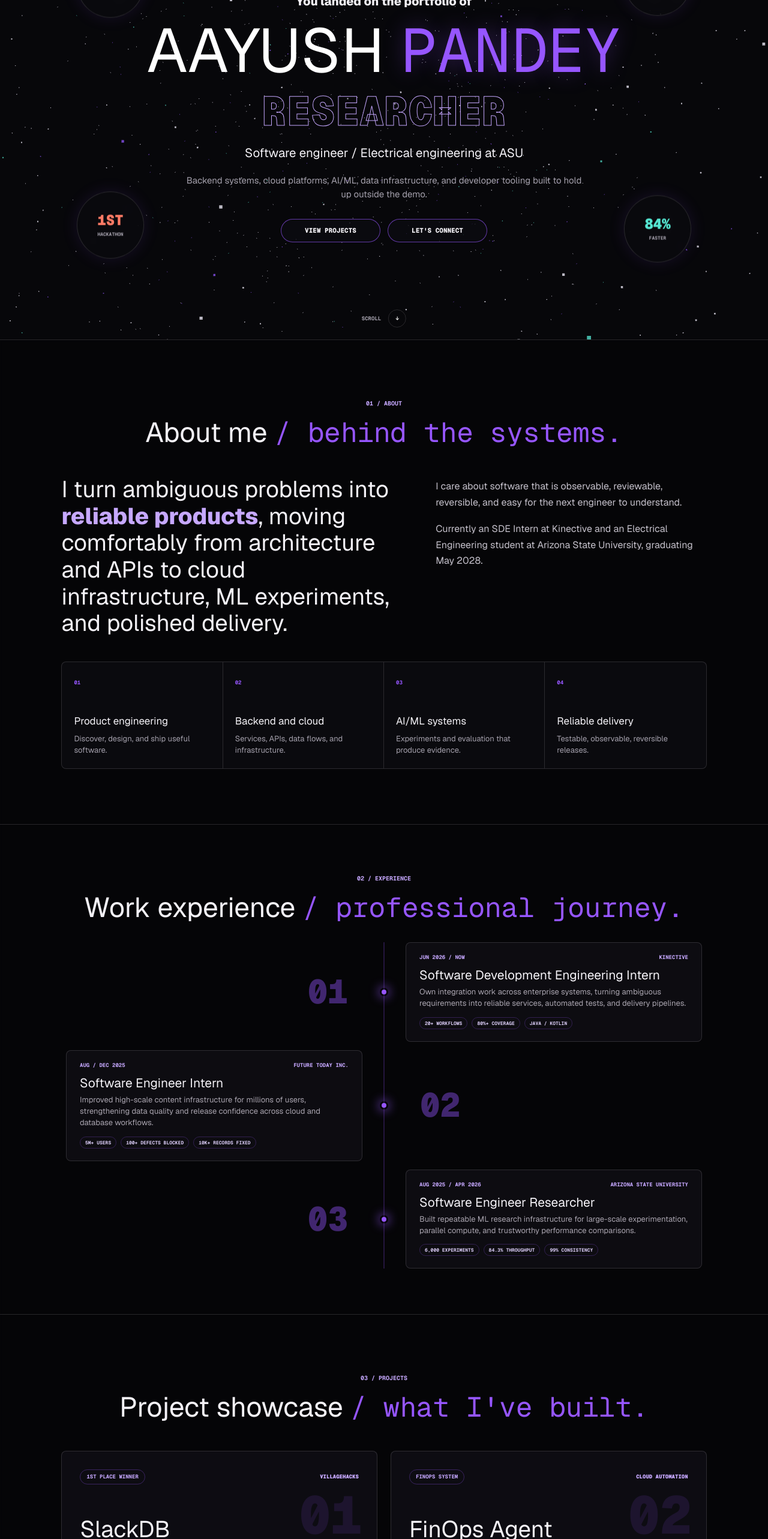
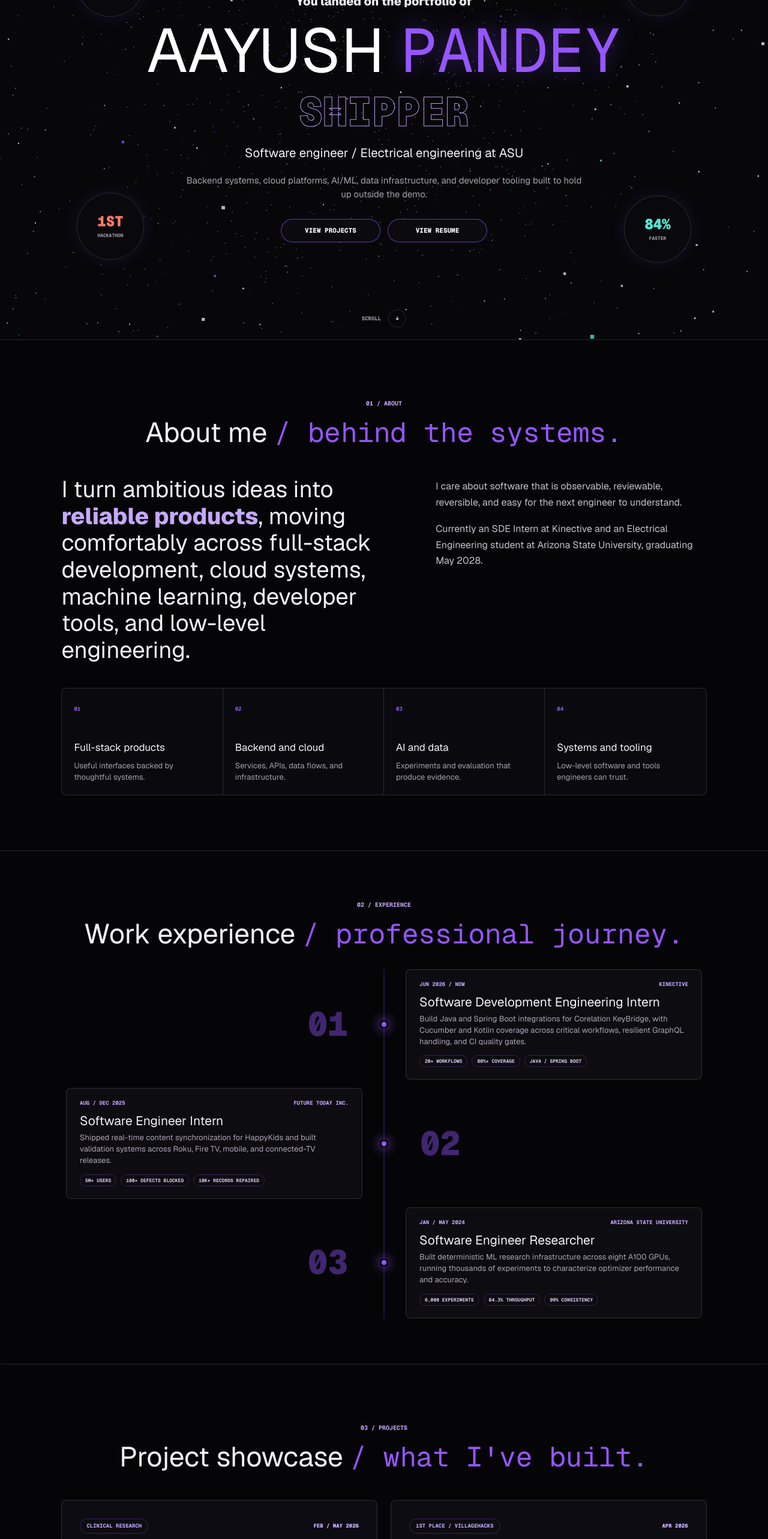
Before and after one commit to AayushP123/AayushP123.github.io, a Next.js app: page / in a window 1280 px wide. Shown: the part 234-2800 px from the top of the page at 60% size. Built offline with nearby package versions, Linux system fonts and the light colour scheme.

Commit message:
Expand portfolio from resume projects

```diff
--- a/app/globals.css
+++ b/app/globals.css
@@ -221,21 +221,23 @@ main > section, main > footer { position: relative; z-index: 2; }
 .proof-row span { padding: 5px 8px; border: 1px solid rgba(150, 86, 255, 0.26); border-radius: 999px; color: #d7c9f3; font: 650 8px/1 var(--font-geist-mono), monospace; text-transform: uppercase; }
 
 .project-grid { width: min(1120px, 100%); margin: auto; display: grid; grid-template-columns: repeat(2, 1fr); gap: 22px; }
-.project-card { position: relative; min-height: 410px; padding: 30px; overflow: hidden; border: 1px solid var(--line); border-radius: 8px; background: rgba(15, 14, 20, 0.9); transition: transform 200ms ease, border-color 200ms ease, box-shadow 200ms ease; }
-.project-card:nth-child(3) { grid-column: 1 / 3; min-height: 340px; }
+.project-card { position: relative; min-height: 430px; padding: 30px; display: flex; flex-direction: column; overflow: hidden; border: 1px solid var(--line); border-radius: 8px; background: rgba(15, 14, 20, 0.9); transition: transform 200ms ease, border-color 200ms ease, box-shadow 200ms ease; }
+.project-card:last-child:nth-child(odd) { grid-column: 1 / 3; min-height: 390px; }
 .project-card:hover { border-color: rgba(150, 86, 255, 0.68); box-shadow: 0 18px 54px rgba(0, 0, 0, 0.3); transform: translateY(-5px); }
 .project-top { display: flex; justify-content: space-between; gap: 20px; color: var(--purple-soft); font: 700 9px/1 var(--font-geist-mono), monospace; text-transform: uppercase; }
 .project-top > span { padding: 7px 10px; border: 1px solid rgba(150, 86, 255, 0.32); border-radius: 999px; }
 .project-top strong { padding-top: 8px; }
 .project-number { position: absolute; right: 24px; top: 62px; color: rgba(150, 86, 255, 0.12); font: 900 88px/1 var(--font-geist-mono), monospace; }
-.project-card h3 { position: relative; margin: 46px 0 14px; font-size: clamp(32px, 3vw, 46px); }
+.project-card h3 { position: relative; margin: 42px 0 14px; font-size: clamp(30px, 3vw, 43px); }
 .project-card > p { position: relative; max-width: 660px; margin: 0; color: #b6b1bc; font-size: 15px; line-height: 1.55; }
 .project-tags { position: relative; margin-top: 20px; display: flex; flex-wrap: wrap; gap: 8px; }
 .project-tags span { padding: 6px 9px; border: 1px solid var(--line); border-radius: 999px; color: #d2cdd7; font: 650 8px/1 var(--font-geist-mono), monospace; text-transform: uppercase; }
-.project-outcome { position: absolute; left: 30px; right: 30px; bottom: 26px; padding-top: 16px; display: grid; grid-template-columns: 76px 1fr; gap: 16px; border-top: 1px solid var(--line); }
+.project-outcome { margin-top: auto; padding-top: 16px; display: grid; grid-template-columns: 76px 1fr; gap: 16px; border-top: 1px solid var(--line); }
 .project-outcome span { color: var(--lime); font: 700 9px/1.4 var(--font-geist-mono), monospace; text-transform: uppercase; }
 .project-outcome p { margin: 0; color: #d0ccd5; font-size: 13px; line-height: 1.45; }
-.project-link { position: absolute; right: 30px; top: 142px; padding-bottom: 5px; border-bottom: 1px solid var(--purple); color: var(--purple-soft); font: 700 10px/1 var(--font-geist-mono), monospace; text-transform: uppercase; }
+.project-links { position: relative; margin: 18px 0 20px; display: flex; flex-wrap: wrap; gap: 18px; }
+.project-links a { padding-bottom: 5px; border-bottom: 1px solid var(--purple); color: var(--purple-soft); font: 700 9px/1 var(--font-geist-mono), monospace; text-transform: uppercase; transition: color 160ms ease, border-color 160ms ease; }
+.project-links a:hover, .project-links a:focus-visible { border-color: var(--lime); color: var(--lime); outline: none; }
 
 .skills { min-height: 760px; }
 .skill-filters { width: min(900px, 100%); margin: 0 auto 34px; display: flex; justify-content: center; gap: 10px; }
@@ -275,7 +277,7 @@ footer > span { justify-self: end; }
   .orbit-ai, .orbit-speed { right: 4vw; }
   .orbit { width: 96px; }
   .about-grid { gap: 34px; }
-  .project-card { min-height: 430px; }
+  .project-card { min-height: 450px; }
 }
 
 @media (max-width: 860px) {
@@ -287,7 +289,7 @@ footer > span { justify-self: end; }
   .capability-grid article:nth-child(2) { border-right: 0; }
   .capability-grid article:nth-child(-n+2) { border-bottom: 1px solid var(--line); }
   .project-grid { grid-template-columns: 1fr; }
-  .project-card:nth-child(3) { grid-column: auto; min-height: 410px; }
+  .project-card:last-child:nth-child(odd) { grid-column: auto; min-height: 430px; }
   .skill-grid { grid-template-columns: repeat(3, 1fr); }
   .contact { grid-template-columns: 1fr; }
   .profile-grid { grid-template-columns: repeat(3, 1fr); }
@@ -347,14 +349,14 @@ footer > span { justify-self: end; }
   .experience-card h3 { font-size: 19px; }
 
   .project-grid { gap: 16px; }
-  .project-card, .project-card:nth-child(3) { min-height: 430px; padding: 22px; }
+  .project-card, .project-card:last-child:nth-child(odd) { min-height: 470px; padding: 22px; }
   .project-top { align-items: start; }
   .project-top strong { text-align: right; line-height: 1.25; }
   .project-number { right: 16px; font-size: 70px; }
   .project-card h3 { margin-top: 42px; font-size: 34px; }
   .project-card > p { font-size: 14px; }
-  .project-outcome { left: 22px; right: 22px; bottom: 22px; grid-template-columns: 56px 1fr; }
-  .project-link { position: static; width: fit-content; margin-top: 18px; display: block; }
+  .project-outcome { grid-template-columns: 56px 1fr; }
+  .project-links { gap: 14px; }
 
   .skills { min-height: 0; }
   .skill-filters { margin-bottom: 26px; justify-content: flex-start; overflow-x: auto; padding-bottom: 5px; scrollbar-width: none; }
--- a/app/page.tsx
+++ b/app/page.tsx
@@ -8,21 +8,21 @@ const experience = [
     company: "Kinective",
     role: "Software Development Engineering Intern",
     date: "JUN 2026 / NOW",
-    copy: "Own integration work across enterprise systems, turning ambiguous requirements into reliable services, automated tests, and delivery pipelines.",
-    proof: ["20+ workflows", "80%+ coverage", "Java / Kotlin"],
+    copy: "Build Java and Spring Boot integrations for Corelation KeyBridge, with Cucumber and Kotlin coverage across critical workflows, resilient GraphQL handling, and CI quality gates.",
+    proof: ["20+ workflows", "80%+ coverage", "Java / Spring Boot"],
   },
   {
     company: "Future Today Inc.",
     role: "Software Engineer Intern",
     date: "AUG / DEC 2025",
-    copy: "Improved high-scale content infrastructure for millions of users, strengthening data quality and release confidence across cloud and database workflows.",
-    proof: ["5M+ users", "100+ defects blocked", "10K+ records fixed"],
+    copy: "Shipped real-time content synchronization for HappyKids and built validation systems across Roku, Fire TV, mobile, and connected-TV releases.",
+    proof: ["5M+ users", "100+ defects blocked", "10K+ records repaired"],
   },
   {
     company: "Arizona State University",
     role: "Software Engineer Researcher",
-    date: "AUG 2025 / APR 2026",
-    copy: "Built repeatable ML research infrastructure for large-scale experimentation, parallel compute, and trustworthy performance comparisons.",
+    date: "JAN / MAY 2024",
+    copy: "Built deterministic ML research infrastructure across eight A100 GPUs, running thousands of experiments to characterize optimizer performance and accuracy.",
     proof: ["6,000 experiments", "84.3% throughput", "99% consistency"],
   },
 ];
@@ -30,31 +30,64 @@ const experience = [
 const projects = [
   {
     number: "01",
-    date: "VILLAGEHACKS",
-    type: "1st place winner",
+    date: "FEB / MAY 2026",
+    type: "Clinical research",
+    title: "Gene Editing Trials",
+    copy: "A clinical-trial intelligence platform that normalizes ClinicalTrials.gov data into fast, filterable research workflows with comparison and CSV export.",
+    tags: ["Next.js", "AWS Lambda", "DynamoDB", "ClinicalTrials.gov"],
+    outcome: "303+ trial records, 18 recruiting studies, and adoption by 100+ researchers.",
+    links: [
+      { label: "Open live platform", href: "https://crisprtrials.duckdns.org/" },
+    ],
+  },
+  {
+    number: "02",
+    date: "APR 2026",
+    type: "1st place / VillageHacks",
     title: "SlackDB",
     copy: "A Slack-native SQL approval system with AI risk scores, rollback plans, second-approver controls, and live migration metrics.",
     tags: ["FastAPI", "PostgreSQL", "Redis", "Slack Bolt"],
-    outcome: "SQL changes become reviewable, reversible, and visible to the whole team.",
-  },
-  {
-    number: "02",
-    date: "CLOUD AUTOMATION",
-    type: "FinOps system",
-    title: "FinOps Agent",
-    copy: "Finds AWS waste, checks reliability policy, then creates reviewable Terraform changes and approval trails instead of touching production directly.",
-    tags: ["AWS", "Terraform", "GitHub API", "Docker"],
-    outcome: "$12,480 in modeled monthly savings, with humans kept in control.",
+    outcome: "Won 1st place at VillageHacks; sustained 20 requests/sec with sub-500ms p95 latency.",
+    links: [
+      { label: "Open live demo", href: "https://slackdb.vercel.app/" },
+      { label: "View source", href: "https://github.com/AayushP123/slackdb" },
+    ],
   },
   {
     number: "03",
-    date: "OPEN SOURCE",
-    type: "Microsoft Kiota",
-    title: "Webhook Models",
-    copy: "Added OpenAPI webhook schema model generation to Microsoft's C# generator and shipped regression tests for referenced and inline schemas.",
+    date: "JUN 2026",
+    type: "Merged open source",
+    title: "Microsoft Kiota",
+    copy: "Improved OpenAPI parsing diagnostics in Microsoft Kiota while preserving exception behavior, then added regression coverage for malformed enum flags.",
     tags: ["C#", ".NET", "xUnit", "OpenAPI"],
-    outcome: "Merged contribution backed by 2,190 passing tests.",
-    href: "https://github.com/microsoft/kiota/pull/7943",
+    outcome: "Merged into Microsoft Kiota after maintainer review and full regression validation.",
+    links: [
+      { label: "View merged PR", href: "https://github.com/microsoft/kiota/pull/7760" },
+    ],
+  },
+  {
+    number: "04",
+    date: "JAN / APR 2026",
+    type: "Systems programming",
+    title: "NES 6502 Emulator",
+    copy: "A cycle-aware Nintendo Entertainment System emulator implementing the 6502 CPU, PPU rendering, DMA stalls, memory-mapped I/O, and cartridge loading.",
+    tags: ["Rust", "6502", "winit", "iNES"],
+    outcome: "Runs Mapper 0 ROMs at 256x240 and validates CPU behavior against nestest traces.",
+    links: [
+      { label: "View source", href: "https://github.com/AayushP123/NES-Emulator" },
+    ],
+  },
+  {
+    number: "05",
+    date: "AUG 2025 / MAY 2026",
+    type: "ML research",
+    title: "Modified DoWG",
+    copy: "A custom PyTorch optimizer study combining adaptive step sizing, EMA weight swaps, deterministic training, and CUDA-accelerated convergence sweeps.",
+    tags: ["PyTorch", "CUDA", "NumPy", "ResNet-18"],
+    outcome: "Reproducible CIFAR-10 experiments made optimizer behavior measurable and comparable.",
+    links: [
+      { label: "Open notebook", href: "https://colab.research.google.com/drive/1Uv9eyc7KvKnYFxlBVmFXh9tQ3sQd-ddP?usp=sharing" },
+    ],
   },
 ];
 
@@ -63,20 +96,28 @@ const skills = [
   { name: "Python", mark: "PY", category: "Languages" },
   { name: "Kotlin", mark: "KT", category: "Languages" },
   { name: "TypeScript", mark: "TS", category: "Languages" },
+  { name: "JavaScript", mark: "JS", category: "Languages" },
+  { name: "Rust", mark: "RS", category: "Languages" },
+  { name: "C / C++", mark: "C++", category: "Languages" },
+  { name: "SQL", mark: "SQL", category: "Languages" },
   { name: "C#", mark: "C#", category: "Languages" },
+  { name: "React", mark: "RE", category: "Frontend" },
+  { name: "Next.js", mark: "NX", category: "Frontend" },
   { name: "Spring Boot", mark: "SB", category: "Backend" },
   { name: "FastAPI", mark: "FA", category: "Backend" },
   { name: ".NET", mark: "NT", category: "Backend" },
   { name: "GraphQL", mark: "GQ", category: "Backend" },
   { name: "AWS", mark: "AWS", category: "Cloud" },
   { name: "Docker", mark: "DK", category: "Cloud" },
-  { name: "Terraform", mark: "TF", category: "Cloud" },
-  { name: "PostgreSQL", mark: "PG", category: "Data / AI" },
+  { name: "GitHub Actions", mark: "CI", category: "Cloud" },
+  { name: "Vercel", mark: "VC", category: "Cloud" },
+  { name: "MySQL", mark: "MY", category: "Data / AI" },
+  { name: "DynamoDB", mark: "DY", category: "Data / AI" },
   { name: "Redis", mark: "RD", category: "Data / AI" },
   { name: "PyTorch", mark: "PT", category: "Data / AI" },
 ];
 
-const skillFilters = ["All", "Languages", "Backend", "Cloud", "Data / AI"];
+const skillFilters = ["All", "Languages", "Frontend", "Backend", "Cloud", "Data / AI"];
 const heroWords = ["ENGINEER", "BUILDER", "RESEARCHER", "SHIPPER"];
 
 export default function Home() {
@@ -95,10 +136,6 @@ export default function Home() {
     const introSeen = window.sessionStorage.getItem("ap-intro-seen") === "true";
     let scrollFrame = 0;
     let pointerFrame = 0;
-
-    if (introSeen || reducedMotion) {
-      setIntroActive(false);
-    }
 
     const introTimer = window.setTimeout(() => {
       setIntroActive(false);
@@ -204,7 +241,7 @@ export default function Home() {
           <p className="hero-summary">Backend systems, cloud platforms, AI/ML, data infrastructure, and developer tooling built to hold up outside the demo.</p>
           <div className="hero-actions">
             <a href="#projects">View projects</a>
-            <a href="https://www.linkedin.com/in/aayush-pandey-511827378/" target="_blank" rel="noreferrer">Let&apos;s connect</a>
+            <a href="/Aayush-Pandey-Resume-2026.pdf" target="_blank" rel="noreferrer">View resume</a>
           </div>
         </div>
 
@@ -217,16 +254,16 @@ export default function Home() {
           <h2 id="about-title">About me <em>/ behind the systems.</em></h2>
         </div>
         <div className="about-grid">
-          <p className="about-lead reveal">I turn ambiguous problems into <strong>reliable products</strong>, moving comfortably from architecture and APIs to cloud infrastructure, ML experiments, and polished delivery.</p>
+          <p className="about-lead reveal">I turn ambitious ideas into <strong>reliable products</strong>, moving comfortably across full-stack development, cloud systems, machine learning, developer tools, and low-level engineering.</p>
           <div className="about-copy reveal">
             <p>I care about software that is observable, reviewable, reversible, and easy for the next engineer to understand.</p>
             <p>Currently an SDE Intern at Kinective and an Electrical Engineering student at Arizona State University, graduating May 2028.</p>
           </div>
           <div className="capability-grid reveal" aria-label="Engineering capabilities">
-            <article><span>01</span><h3>Product engineering</h3><p>Discover, design, and ship useful software.</p></article>
+            <article><span>01</span><h3>Full-stack products</h3><p>Useful interfaces backed by thoughtful systems.</p></article>
             <article><span>02</span><h3>Backend and cloud</h3><p>Services, APIs, data flows, and infrastructure.</p></article>
-            <article><span>03</span><h3>AI/ML systems</h3><p>Experiments and evaluation that produce evidence.</p></article>
-            <article><span>04</span><h3>Reliable delivery</h3><p>Testable, observable, reversible releases.</p></article>
+            <article><span>03</span><h3>AI and data</h3><p>Experiments and evaluation that produce evidence.</p></article>
+            <article><span>04</span><h3>Systems and tooling</h3><p>Low-level software and tools engineers can trust.</p></article>
           </div>
         </div>
       </section>
@@ -267,7 +304,11 @@ export default function Home() {
               <p>{project.copy}</p>
               <div className="project-tags">{project.tags.map((tag) => <span key={tag}>{tag}</span>)}</div>
               <div className="project-outcome"><span>Impact</span><p>{project.outcome}</p></div>
-              {project.href && <a className="project-link" href={project.href} target="_blank" rel="noreferrer">View contribution <span aria-hidden="true">↗</span></a>}
+              <div className="project-links" aria-label={`${project.title} links`}>
+                {project.links.map((link) => (
+                  <a key={link.href} href={link.href} target="_blank" rel="noreferrer">{link.label} <span aria-hidden="true">↗</span></a>
+                ))}
+              </div>
             </article>
           ))}
         </div>
--- a/scripts/export-static.mjs
+++ b/scripts/export-static.mjs
@@ -36,5 +36,10 @@ await cp(new URL("../dist/client/assets/", import.meta.url), new URL("assets/",
   recursive: true,
 });
 await cp(new URL("../dist/client/og.png", import.meta.url), new URL("og.png", outputDirectory));
+await cp(new URL("../dist/client/og-devhq.png", import.meta.url), new URL("og-devhq.png", outputDirectory));
+await cp(
+  new URL("../dist/client/Aayush-Pandey-Resume-2026.pdf", import.meta.url),
+  new URL("Aayush-Pandey-Resume-2026.pdf", outputDirectory),
+);
 
 console.log("Static portfolio exported to public-static/.");
```
Also changed, not shown: 2 other files (tests, documents, lock files or other folders).
